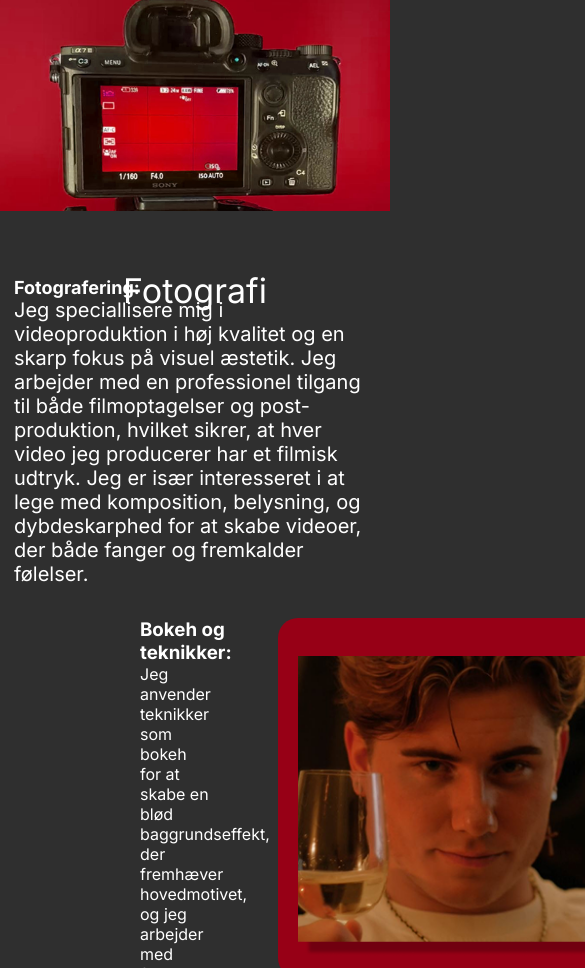
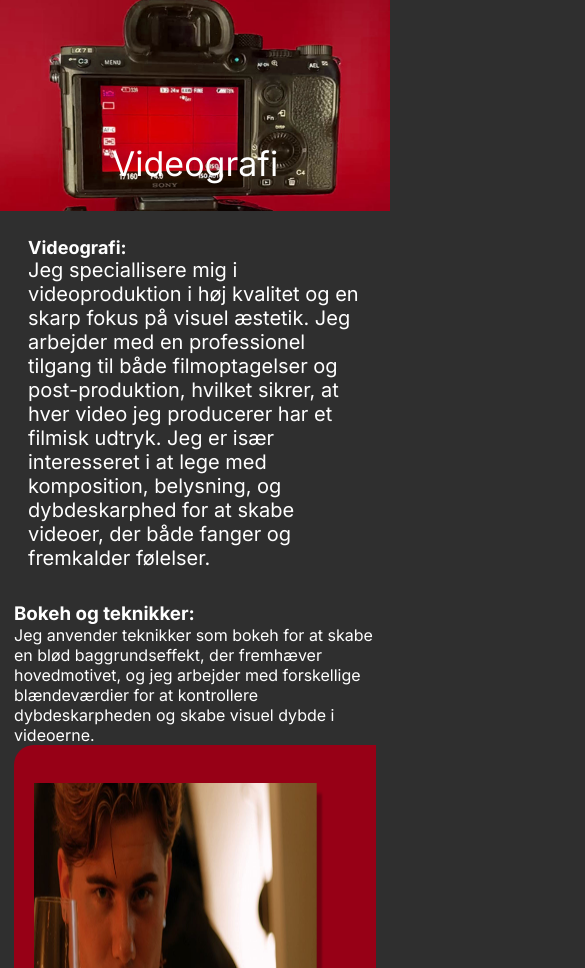
Before and after one commit to nowalor/nowalor.github.io, a plain HTML site: page videografi.html in a window 390 px wide. Shown: the part 132-1100 px from the top of the page, 585 px wide, since content can reach past the window. Drawn offline with Linux system fonts and the light colour scheme.

Commit message:
more responsive

```diff
--- a/main.css
+++ b/main.css
@@ -724,6 +724,7 @@ html, body {
      */
     .hero-h1{
         font-size: 64px;
+            top: 35%;
     }
 
     /* fotografi site*/
@@ -752,4 +753,32 @@ html, body {
     .hero-h1{
         font-size: 34px;
     }
+
 }
+
+@media only screen and (max-width: 900px) {
+    .videografi-item {
+        margin-left: 0;
+        flex-direction: column;
+    }
+
+    .videografi {
+        padding: 0 14px;
+    }
+
+    .videografi-img-box {
+        width: 100%;
+    }
+    .videografi-img {
+        width: 80%;
+    }
+
+    .item-right p, .item-left p {
+        width: 100%;
+    }
+
+    .img-box-width, .videografi-item-text {
+        width: auto;
+    }
+
+}
--- a/videografi.html
+++ b/videografi.html
@@ -29,17 +29,17 @@
 </nav>
 <div class="hero">
     <img src="photo/cameraportefolioside.png" alt="" class="hero-img">
-    <h1 class="hero-h1">Fotografi</h1>
+    <h1 class="hero-h1">Videografi</h1>
 </div>
 
 <main class="videografi">
     <div class="text-container videografi-center">
         <h3 class="white-heading">
-            Fotografering:
+            Videografi:
         </h3>
         <p class="white-text">Jeg speciallisere mig i videoproduktion i høj kvalitet og en skarp fokus på visuel æstetik.
             Jeg arbejder med en professionel tilgang til både filmoptagelser og post-produktion, hvilket sikrer, at hver video jeg producerer har et filmisk udtryk. Jeg er især interesseret i at lege
-            med komposition, belysning, og dybdeskarphed for at skabe videoer, der både fanger og fremkalder følelser.  </p>
+            med komposition, belysning, og dybdeskarphed for at skabe videoer, der både fanger og fremkalder følelser.   </p>
     </div>
 
     <div class="videografi-item item-left">
```
